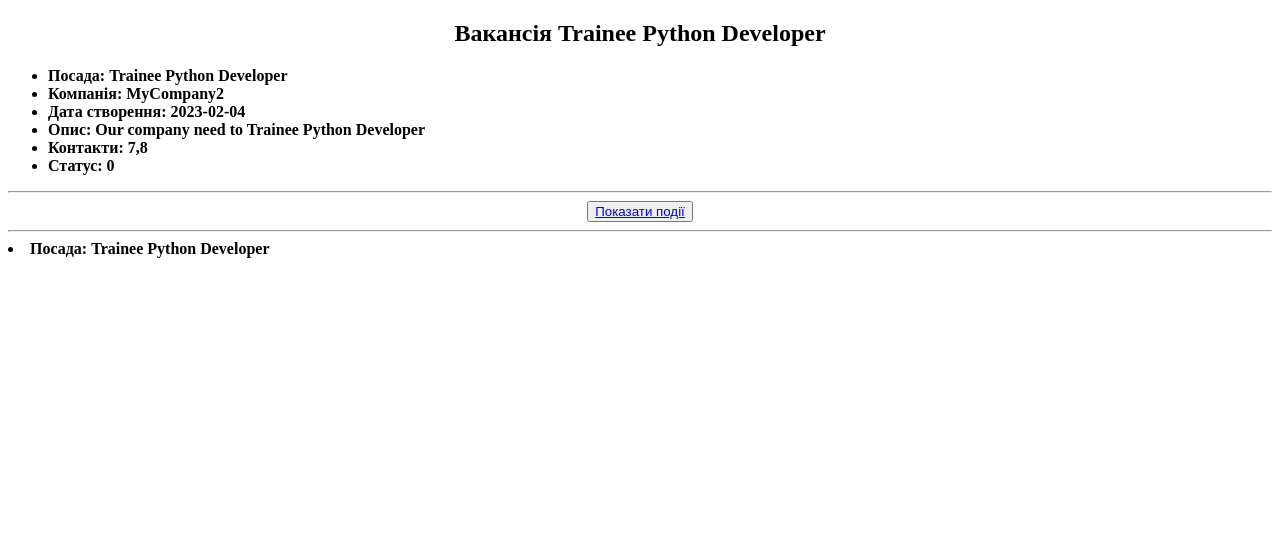
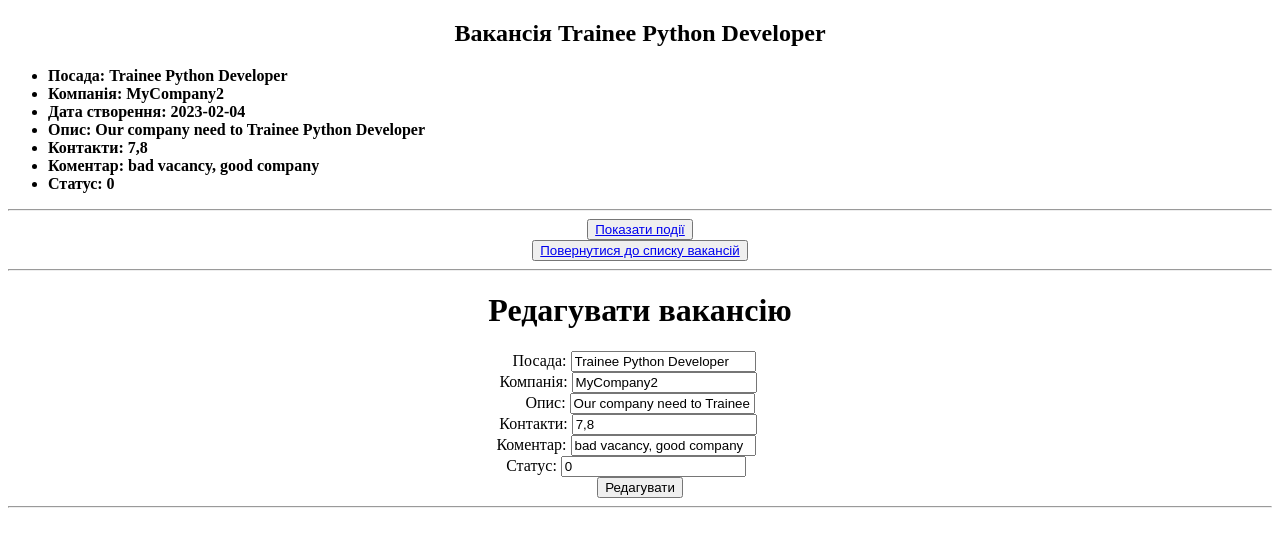
Before and after one commit to uiapvsiips/vacancy-crm, a Flask app: page /vacancy/2/ in a window 1280 px wide. Shown: the top 547 px of the page. Run offline with Flask 2, Linux system fonts and the light colour scheme; data comes from the database, SQL or seed files in the repository; both versions use the stored data as it was after the commit.

Commit message:
Add smth

```diff
--- a/main.py
+++ b/main.py
@@ -71,10 +71,13 @@ def get_user_vacancy_by_id(vacancy_id):
     return render_template('vacancy_page.html', vacancy=vacancy)
 
 
-@app.put('/vacancy/<int:vacancy_id>/')
+@app.post('/vacancy/<int:vacancy_id>/')
 def update_some_vacancy(vacancy_id):
-    return f"Update your vacancie {vacancy_id}!"
-
+    with DB() as db:
+        db.update_info('vacancy', request.form, f'id = {vacancy_id}')
+        flash('Інформація по вакансії успішно відредагована', 'OK')
+        vacancy = db.select_info('vacancy', conditions=f'id={vacancy_id}')[0]
+    return render_template('vacancy_page.html', vacancy=vacancy)
 
 @app.get('/vacancy/<int:vacancy_id>/events/')
 def get_user_events(vacancy_id):
@@ -104,13 +107,19 @@ def post_new_event_for_vacancy(vacancy_id):
 @app.get('/vacancy/<int:vacancy_id>/events/<event_id>/')
 def get_event_for_vacancy_by_id(vacancy_id, event_id):
     with DB() as db:
+        vacancy = db.select_info('vacancy', conditions=f'id={vacancy_id}')[0]
         event = db.select_info('event', conditions=f'id={event_id}')[0]
-    return render_template('one_event_page.html', event=event)
+    return render_template('one_event_page.html', event=event, vacancy = vacancy)
 
 
-@app.put('/vacancy/<int:id>/events/<int:event_id>/')
+@app.post('/vacancy/<int:vacancy_id>/events/<int:event_id>/')
 def update_some_event_for_vacancy(vacancy_id, event_id):
-    return f"Update event {event_id} for vacancy {vacancy_id}!"
+    with DB() as db:
+        db.update_info('event', request.form, f'id = {event_id}')
+        flash('Інформація по події успішно відредагована', 'OK')
+        vacancy = db.select_info('vacancy', conditions=f'id={vacancy_id}')[0]
+        event = db.select_info('event', conditions=f'id={event_id}')[0]
+    return render_template('one_event_page.html', event=event, vacancy=vacancy)
 
 
 app.run(debug=True)
--- a/templates/vacancy_page.html
+++ b/templates/vacancy_page.html
@@ -12,11 +12,50 @@
 <li><strong>Дата створення:&nbsp;{{vacancy[1]}}</strong></li>
 <li><strong>Опис:&nbsp;{{vacancy[5]}}</strong></li>
 <li><strong>Контакти:&nbsp;{{vacancy[4]}}</strong></li>
+<li><strong>Коментар:&nbsp;{{vacancy[7]}}</strong></li>
 <li><strong>Статус:&nbsp;{{vacancy[2]}}</strong></li>
 </ul>
 <hr />
 <div style="text-align: center;"><button><a href="events/">Показати події</a></button></div>
+<div style="text-align: center;"><button><a href="/vacancy/">Повернутися до списку вакансій</a></button></div>
 <hr />
-<li><strong>Посада:&nbsp;{{vacancy[6]}}</strong></li>
+<div>
+   {% with errors = get_flashed_messages(category_filter=["error"]) %}
+{% if errors %}
+<div class="alert-message block-message error">
+  <ul>
+    {%- for msg in errors %}
+    <li>{{ msg }}</li>
+    {% endfor -%}
+  </ul>
+</div>
+{% endif %}
+{% endwith %}
+     {% with OK = get_flashed_messages(category_filter=["OK"]) %}
+{% if OK %}
+<div class="alert-message">
+  <ul>
+    {%- for msg in OK %}
+    <li>{{ msg }}</li>
+    {% endfor -%}
+  </ul>
+</div>
+<hr />
+{% endif %}
+{% endwith %}
+</div>
+<form action="" method="POST">
+<div>
+<h1 style="text-align: center;">Редагувати вакансію</h1>
+</div>
+<div style="text-align: center;"><label for="position">&nbsp; &nbsp; &nbsp;Посада: </label> <input id="position" name="position_name" type="text" value="{{vacancy[6]}}"/>&nbsp; &nbsp; &nbsp; &nbsp;&nbsp;</div>
+<div style="text-align: center;"><label for="company">&nbsp; Компанія:</label> <input id="company" name="company" type="text" value="{{vacancy[3]}}"/>&nbsp; &nbsp; &nbsp; &nbsp;&nbsp;</div>
+<div style="text-align: center;"><label for="description">Опис: </label> <input id="description" name="description" type="text" value="{{vacancy[5]}}"/></div>
+<div style="text-align: center;"><label for="contact_ids">&nbsp;Контакти: </label> <input id="contact_ids" name="contacts_ids" type="text" value="{{vacancy[4]}}"/>&nbsp; &nbsp; &nbsp; &nbsp;</div>
+<div style="text-align: center;"><label for="comment">&nbsp; Коментар: </label> <input id="comment" name="comment" type="text" value="{{vacancy[7]}}"/>&nbsp; &nbsp; &nbsp; &nbsp; &nbsp;</div>
+<div style="text-align: center;"><label for="status">&nbsp; Статус: </label> <input id="status" name="status" type="text" value="{{vacancy[2]}}"/>&nbsp; &nbsp; &nbsp; &nbsp; &nbsp;</div>
+<div style="text-align: center;"><button>Редагувати</button></div>
+</form>
+<hr />
 </body>
 </html>
```
Also changed, not shown: templates/one_event_page.html (+39 -0 lines), base.db.
